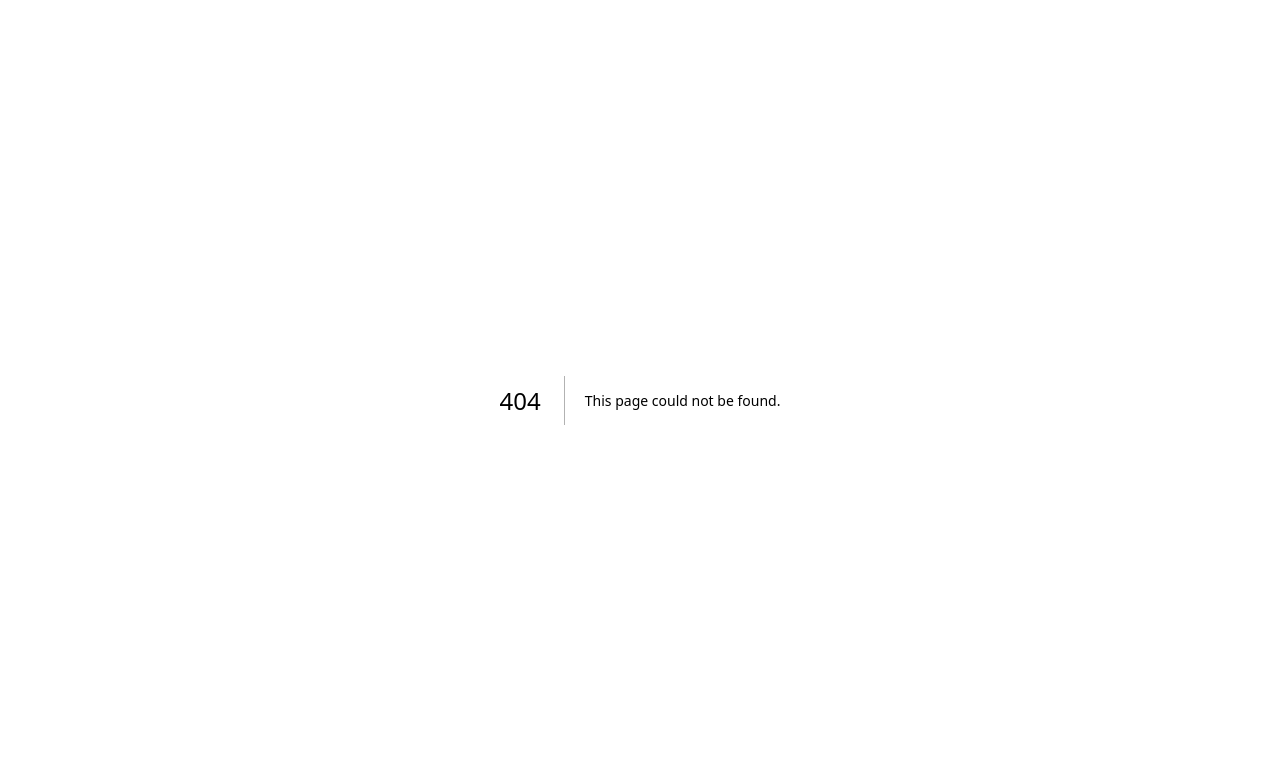
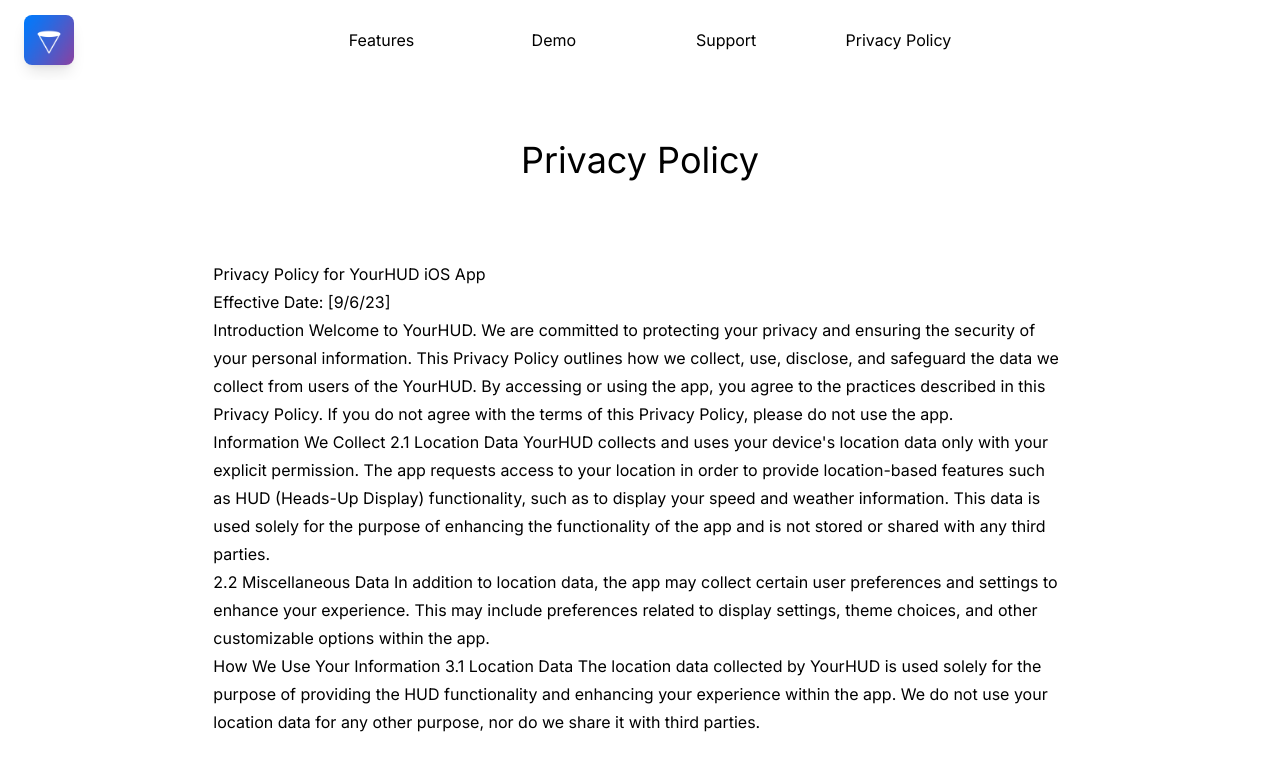
Before and after one commit to Raamzeez/YourHUD-Website, a Next.js app: page /privacy in a window 1280 px wide. Before the commit this address had no page. Shown: the top 770 px of the page. Built offline with nearby package versions, Linux system fonts and the light colour scheme.

Commit message:
Added Privacy Policy Page

```diff
--- /dev/null
+++ b/src/app/privacy/page.tsx
@@ -0,0 +1,76 @@
+import Header from "@/components/Header";
+import React, { FC } from "react";
+
+const Privacy: FC = () => {
+  return (
+    <>
+      <Header />
+      <main className="h-[90vh] flex w-full flex-col">
+        <div className="h-full w-full flex flex-col bg-white dark:bg-slate-700 justify-center items-center">
+          <h1 className="text-4xl">Privacy Policy</h1>
+          <div className="mt-20 h-2/3 w-2/3 bg-white dark:bg-slate-800 rounded overflow-auto leading-7">
+            <p>Privacy Policy for YourHUD iOS App</p>
+            <p>Effective Date: [9/6/23]</p>
+            <p>
+              Introduction Welcome to YourHUD. We are committed to protecting
+              your privacy and ensuring the security of your personal
+              information. This Privacy Policy outlines how we collect, use,
+              disclose, and safeguard the data we collect from users of the
+              YourHUD. By accessing or using the app, you agree to the practices
+              described in this Privacy Policy. If you do not agree with the
+              terms of this Privacy Policy, please do not use the app.
+            </p>
+            <p>
+              Information We Collect 2.1 Location Data YourHUD collects and uses
+              your device's location data only with your explicit permission.
+              The app requests access to your location in order to provide
+              location-based features such as HUD (Heads-Up Display)
+              functionality, such as to display your speed and weather
+              information. This data is used solely for the purpose of enhancing
+              the functionality of the app and is not stored or shared with any
+              third parties.
+            </p>
+            <p>
+              2.2 Miscellaneous Data In addition to location data, the app may
+              collect certain user preferences and settings to enhance your
+              experience. This may include preferences related to display
+              settings, theme choices, and other customizable options within the
+              app.
+            </p>
+            <p>
+              How We Use Your Information 3.1 Location Data The location data
+              collected by YourHUD is used solely for the purpose of providing
+              the HUD functionality and enhancing your experience within the
+              app. We do not use your location data for any other purpose, nor
+              do we share it with third parties.
+            </p>
+            <p>
+              Miscellaneous Data The miscellaneous data collected, such as user
+              preferences and settings, is used to customize the app's interface
+              and functionality to align with your preferences. This data is
+              stored locally on your device and is not transmitted to our
+              servers or shared with third parties. Data Retention YourHUD
+              retains your location data and miscellaneous data only for the
+              duration necessary to fulfill the purposes outlined in this
+              Privacy Policy. Location data is stored temporarily and is not
+              used for any tracking purposes beyond providing the HUD
+              functionality. Changes to this Privacy Policy We may update this
+              Privacy Policy from time to time. We will notify you of any
+              changes by updating the "Effective Date" at the top of this
+              policy. We encourage you to review this Privacy Policy
+              periodically to stay informed about our data practices. Contact Us
+              If you have any questions or concerns about this Privacy Policy or
+              the data practices of YourHUD, please contact us at
+              yourhud.communications@gmail.com By using the YourHUD App, you
+              signify your acceptance of this Privacy Policy. If you do not
+              agree to this policy, please do not use the app.
+            </p>
+            <p>Last updated: [9/6/23]</p>
+          </div>
+        </div>
+      </main>
+    </>
+  );
+};
+
+export default Privacy;
--- a/src/components/Header.tsx
+++ b/src/components/Header.tsx
@@ -16,16 +16,16 @@
       <div className="w-2/12"></div>
       <div className="w-7/12 h-[10vh] flex row-span-full">
         <div className="w-1/4 h-[10vh] flex justify-center items-center">
-          <a href="#features">Features</a>
+          <a href="/#features">Features</a>
         </div>
         <div className="w-1/4 h-[10vh] flex justify-center items-center">
-          <a href="#demo">Demo</a>
+          <a href="/#demo">Demo</a>
         </div>
         <div className="w-1/4 h-[10vh] flex justify-center items-center">
-          <a href="#support">Support</a>
+          <a href="/#support">Support</a>
         </div>
         <div className="w-1/4 h-[10vh] flex justify-center items-center">
-          <a href="#policy">Privacy Policy</a>
+          <a href="/privacy">Privacy Policy</a>
         </div>
       </div>
       <div className="w-3/12 h-[10vh]" />
```
